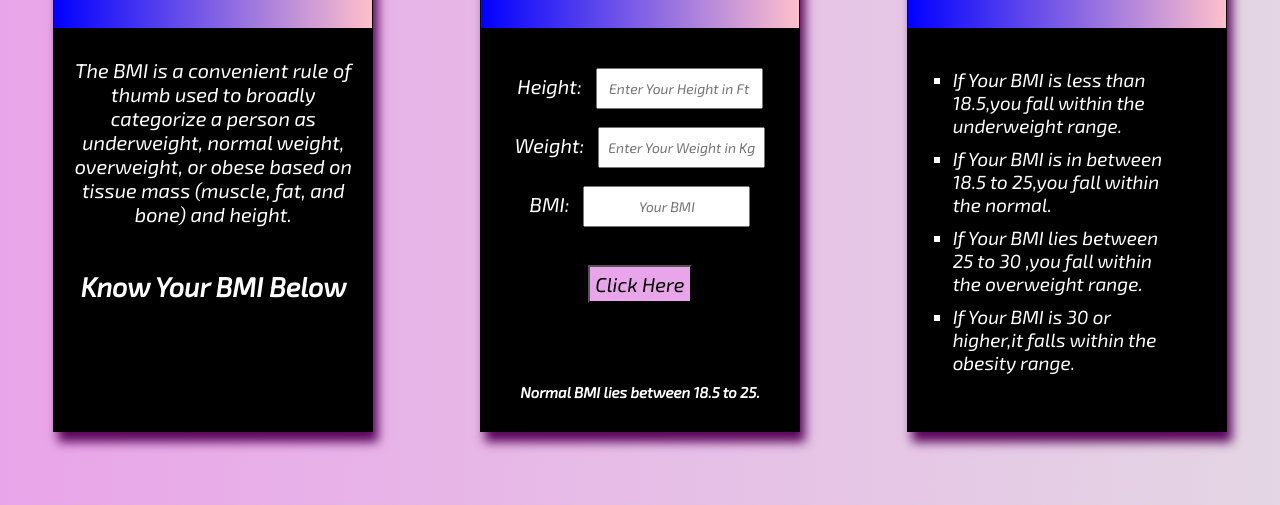
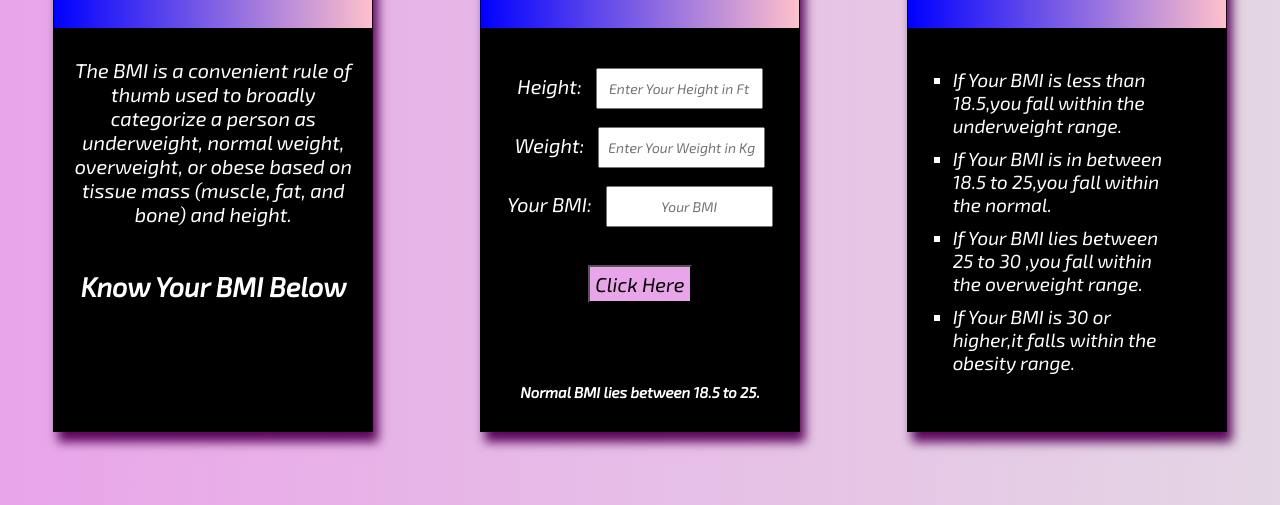
Before and after one commit to Aditi-Kothari/BMI-Calculator, a plain HTML site: page index.html in a window 1280 px wide. Shown: the part 295-800 px from the top of the page. Drawn offline with Linux system fonts and the light colour scheme.

Commit message:
Update index.html

```diff
--- a/index.html
+++ b/index.html
@@ -36,7 +36,7 @@
                <input type="text" placeholder="Enter Your Height in Ft" id="height">
                <label>Weight:</label>
                <input type="text" placeholder="Enter Your Weight in Kg" id="weight">
-               <label>BMI:</label>
+               <label>Your BMI:</label>
                <input type="text" readonly id="ans" placeholder="Your BMI">
            </form>
            <button type="submit" onclick="getbmivalue()">Click Here</button>
```
